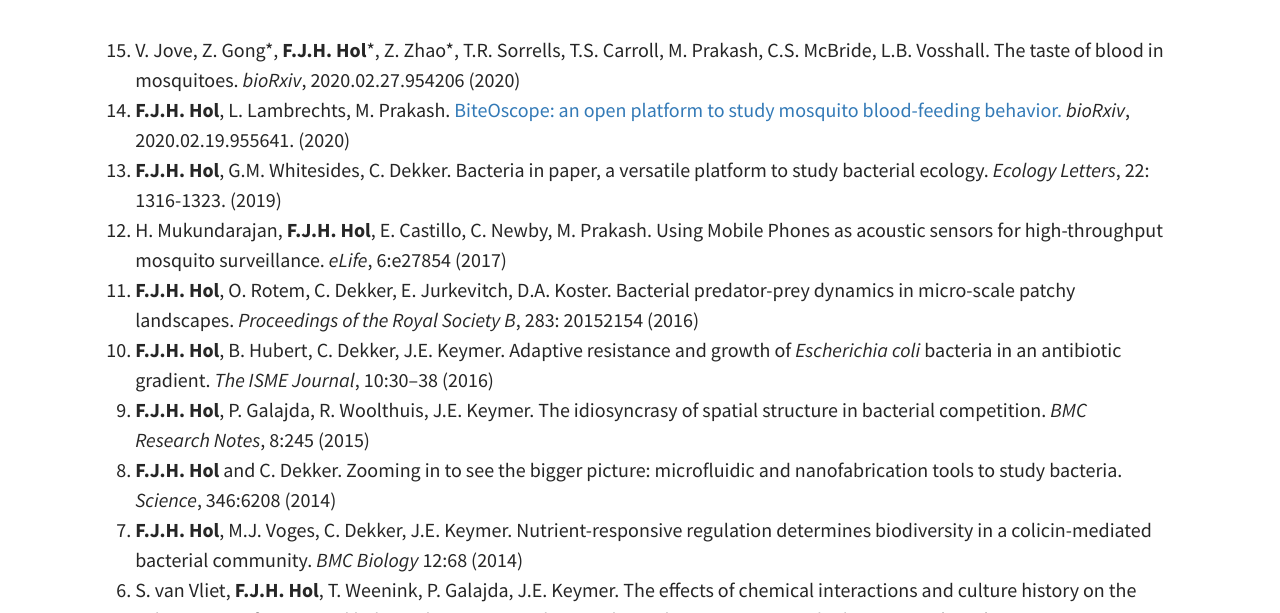
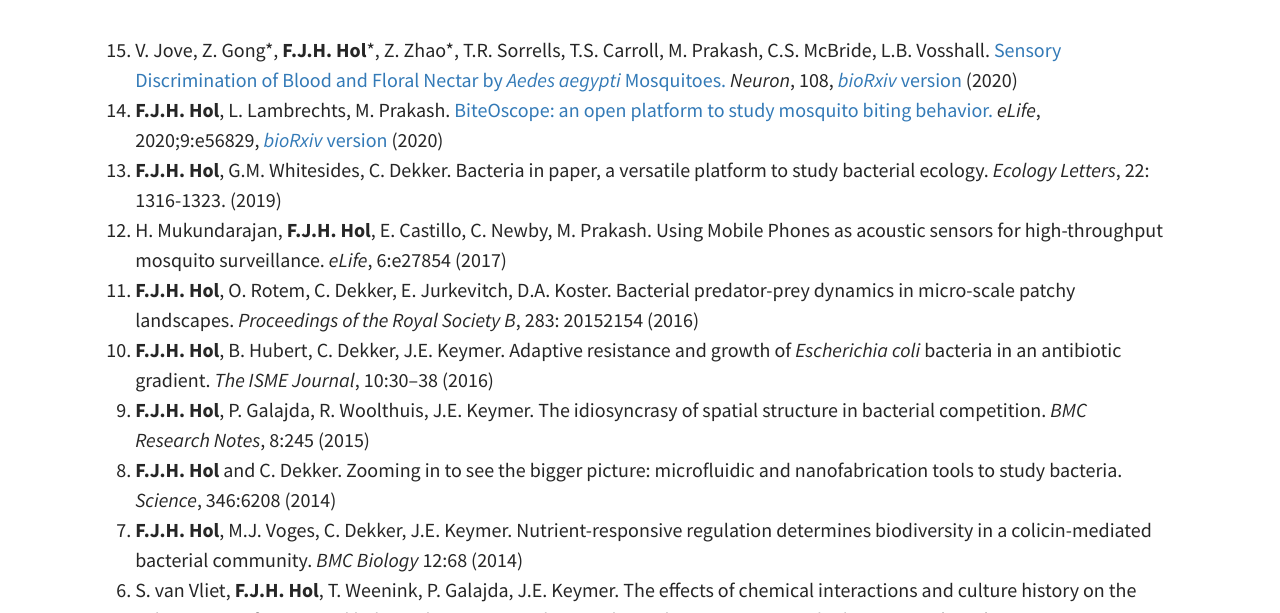
Before and after one commit to felixhol/felixhol.github.io, a Jekyll site: the page built from pages/03Publications.md, in a window 1280 px wide and 900 px high, cut to the strip 287-900 px from the top of the window. Built offline with Jekyll 4.4.1, drawn with Linux system fonts in a browser that asks for light colours.

Commit message:
updated pubs

```diff
--- a/pages/03Publications.md
+++ b/pages/03Publications.md
@@ -6,9 +6,9 @@ feature-img: "assets/img/IMG_0504crop.JPG"
 tags:
 ---
 
-0. V. Jove, Z. Gong\*, **F.J.H. Hol**\*, Z. Zhao\*, T.R. Sorrells, T.S. Carroll, M. Prakash, C.S. McBride, L.B. Vosshall. The taste of blood in mosquitoes. *bioRxiv*, 2020.02.27.954206 (2020)
+0. V. Jove, Z. Gong\*, **F.J.H. Hol**\*, Z. Zhao\*, T.R. Sorrells, T.S. Carroll, M. Prakash, C.S. McBride, L.B. Vosshall. [Sensory Discrimination of Blood and Floral Nectar by *Aedes aegypti* Mosquitoes.](https://www.cell.com/neuron/pdfExtended/S0896-6273(20)30719-4) *Neuron*, 108, [*bioRxiv* version](https://www.biorxiv.org/content/10.1101/2020.02.27.954206v1.abstract) (2020)
 
-0. **F.J.H. Hol**, L. Lambrechts, M. Prakash. [BiteOscope: an open platform to study mosquito blood-feeding behavior.](https://www.biorxiv.org/content/10.1101/2020.02.19.955641v1) *bioRxiv*, 2020.02.19.955641. (2020)
+0. **F.J.H. Hol**, L. Lambrechts, M. Prakash. [BiteOscope: an open platform to study mosquito biting behavior.](https://elifesciences.org/articles/56829) *eLife*, 2020;9:e56829, [*bioRxiv* version](https://www.biorxiv.org/content/10.1101/2020.02.19.955641v1) (2020)
 
 0. **F.J.H. Hol**, G.M. Whitesides, C. Dekker. Bacteria in paper,
 a versatile platform to study bacterial ecology. *Ecology Letters*, 22:
```
